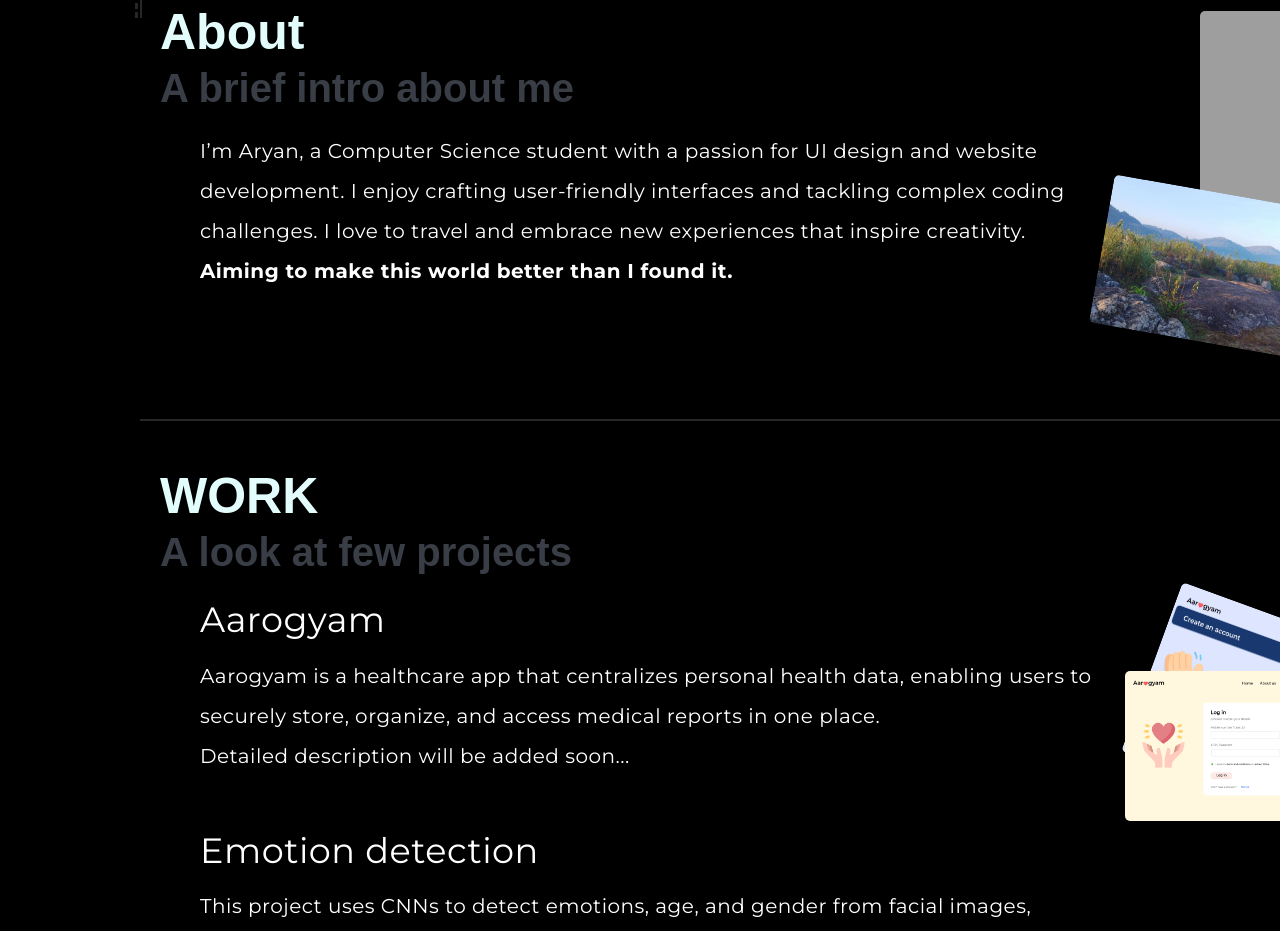
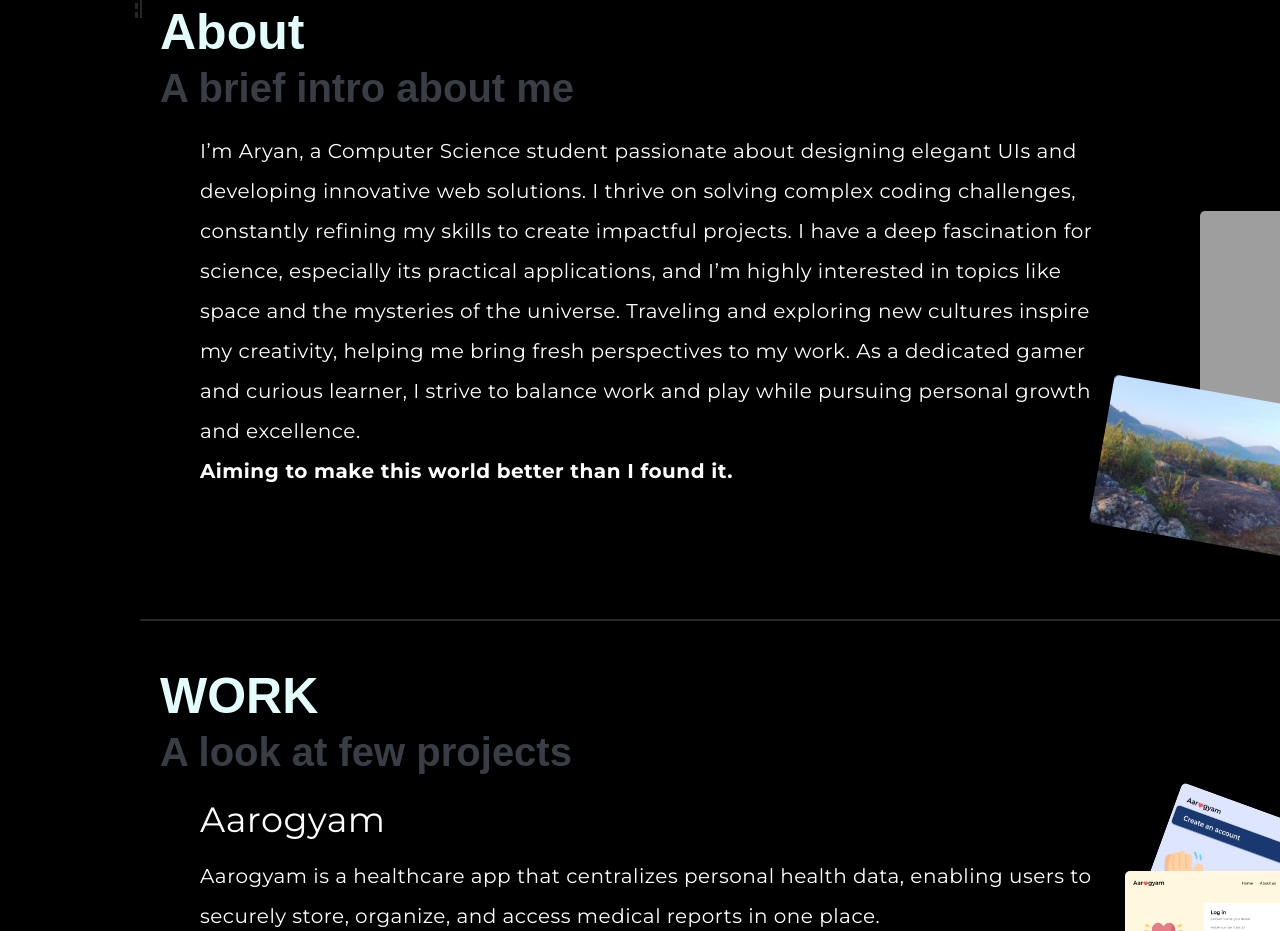
Before and after one commit to Aryan-46/html-portfolio, a plain HTML site: page index.html in a window 1280 px wide. Shown: the part 782-1713 px from the top of the page. Drawn offline with Linux system fonts and the light colour scheme; grey boxes are pictures that could not be loaded; a web font is replaced by a local one.

Commit message:
Update index.html - About details

```diff
--- a/index.html
+++ b/index.html
@@ -48,7 +48,7 @@
         <h2 class="headings">About</h2>
         <p class="side-headings">A brief intro about me</p>
         <div class = "about_me">
-          <p class="info">I’m Aryan, a Computer Science student with a passion for UI design and website development. I enjoy crafting user-friendly interfaces and tackling complex coding challenges. I love to travel and embrace new experiences that inspire creativity.<br>
+          <p class="info">I’m Aryan, a Computer Science student passionate about designing elegant UIs and developing innovative web solutions. I thrive on solving complex coding challenges, constantly refining my skills to create impactful projects. I have a deep fascination for science, especially its practical applications, and I’m highly interested in topics like space and the mysteries of the universe. Traveling and exploring new cultures inspire my creativity, helping me bring fresh perspectives to my work. As a dedicated gamer and curious learner, I strive to balance work and play while pursuing personal growth and excellence.<br>
           <b>Aiming to make this world better than I found it.</b></p>
         </div>
         <img class = "trip1" src="images/sunrise.jpg">
```
